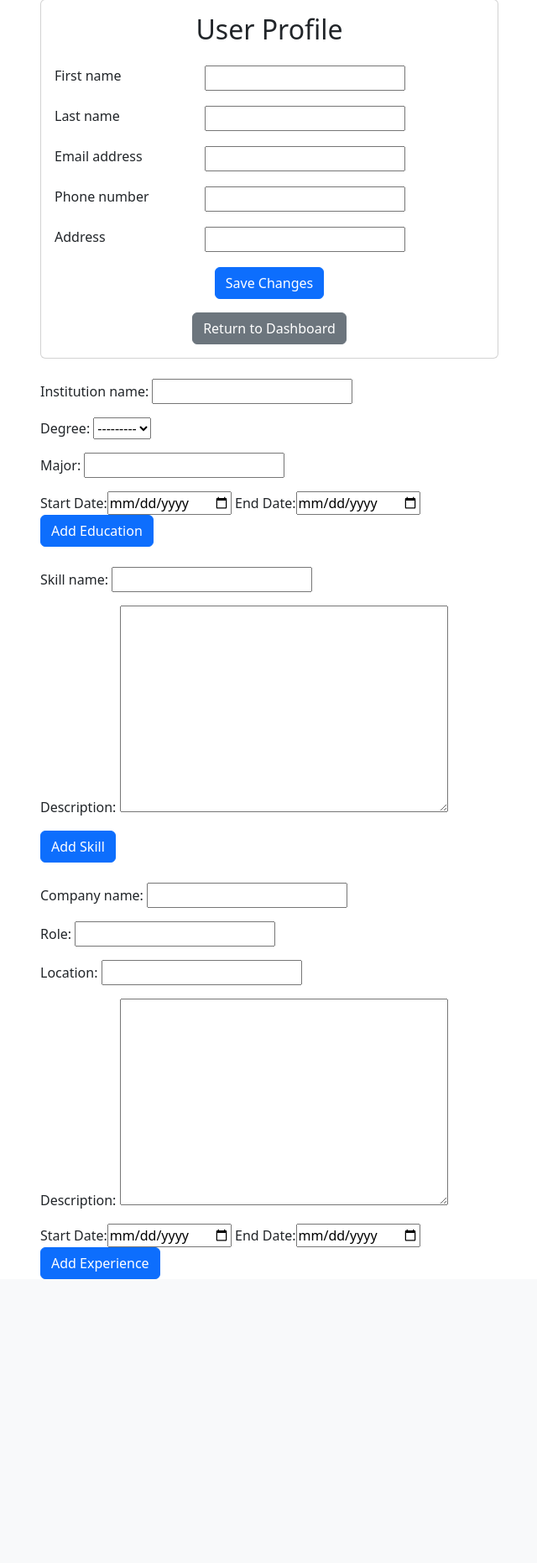
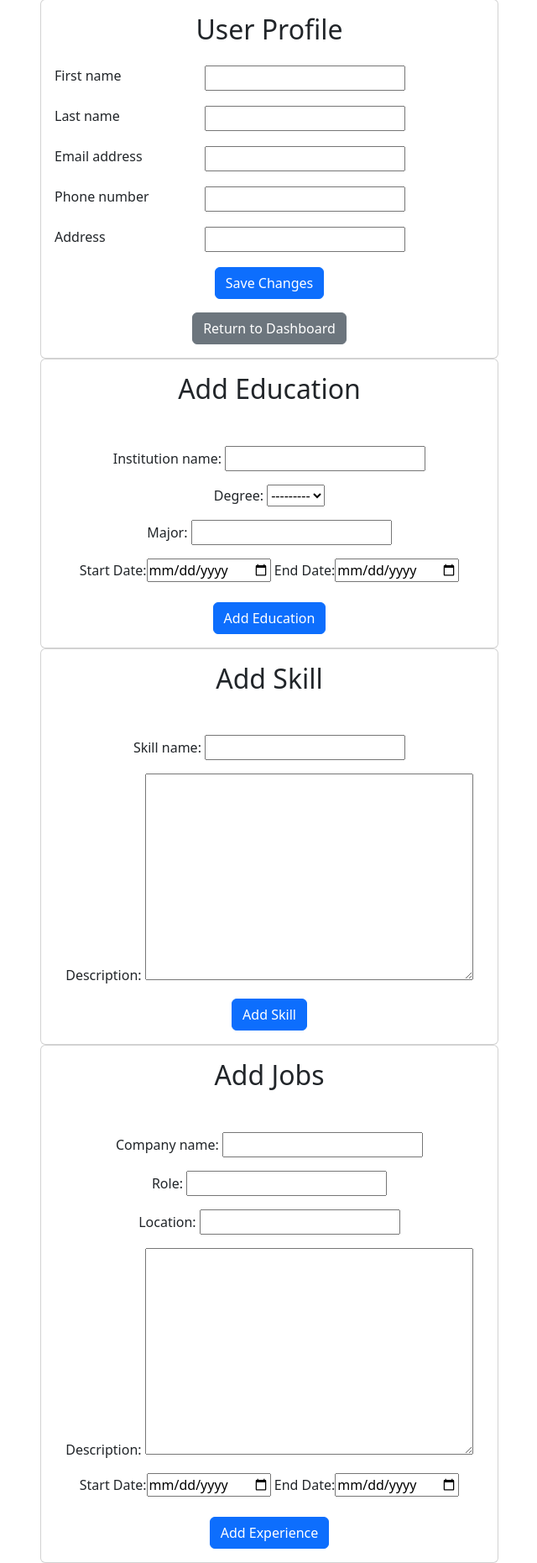
Before and after one commit to benWhen/ResumeBuilder-g6, a Django app: template ResumeBuilderApp/templates/pages/edit_user.html in a window 1280 px wide. Shown: the part 105-1966 px from the top of the page at 84% size, without its empty margins (319-959 px from the left). Before the commit the page ends 1628 px from the top, so only its background shows below. Run offline with Django 4.2, Linux system fonts and the light colour scheme; the template is opened without the code that fills it: values that come from a table or form of the project are taken from there, others are empty.

Commit message:
Made edit_info page more uniform and moved load resume into edit resume dashboard card

```diff
--- a/ResumeBuilderApp/templates/pages/edit_user.html
+++ b/ResumeBuilderApp/templates/pages/edit_user.html
@@ -32,6 +32,9 @@
                 </div>
             </div>
 
+            <div class="card">
+                <div class="card-body text-center">
+                    <h2 class="card-title text-center mb-4">Add Education</h2>
                         <form action="{% url 'add_Education' %}" method="post">
                             {% csrf_token %}
                             <div class="form-group">
@@ -39,9 +42,15 @@
                                 {{form2.as_p}}
                                 <label>Start Date:</label><input name="start_date" id="start_date" type="date">
                                 <label>End Date:</label><input name="end_date" id="end_date" type="date">
-                    <button type="submit" name="option" class="btn btn-primary" value="Add Education"">Add Education</button>
+                                <br><br><button type="submit" name="option" class="btn btn-primary" value="Add Education"">Add Education</button>
                             </div>
                         </form>
+                </div>
+            </div>
+
+            <div class="card">
+                <div class="card-body text-center">
+                    <h2 class="card-title text-center mb-4">Add Skill</h2>
                     <form action="{% url 'add_Skill' %}" method="post">
                             {% csrf_token %}
                             <div class="form-group">
@@ -50,6 +59,13 @@
                                 <button type="submit" name="option" class="btn btn-primary" value="Add Skill"">Add Skill</button>
                             </div>
                       </form>
+                </div>
+            </div>
+
+
+            <div class="card">
+                <div class="card-body text-center">
+                    <h2 class="card-title text-center mb-4">Add Jobs</h2>
                     <form action="{% url 'add_Job' %}" method="post">
                             {% csrf_token %}
                             <div class="form-group">
@@ -57,9 +73,11 @@
                                 {{form4.as_p}}
                                 <label>Start Date:</label><input name="start_date" id="start_date" type="date">
                                 <label>End Date:</label><input name="end_date" id="end_date" type="date">
-                    <button type="submit" name="option" class="btn btn-primary" value="Add Experience"">Add Experience</button>
+                                <br><br><button type="submit" name="option" class="btn btn-primary" value="Add Experience"">Add Experience</button>
                             </div>
                       </form>
                 </div>
             </div>
+        </div>
+    </div>
 {% endblock %}
```
Also changed, not shown: ResumeBuilderApp/templates/pages/Dashboard.html (+4 -5 lines). Lines whose indentation alone changed are shown as unchanged.
